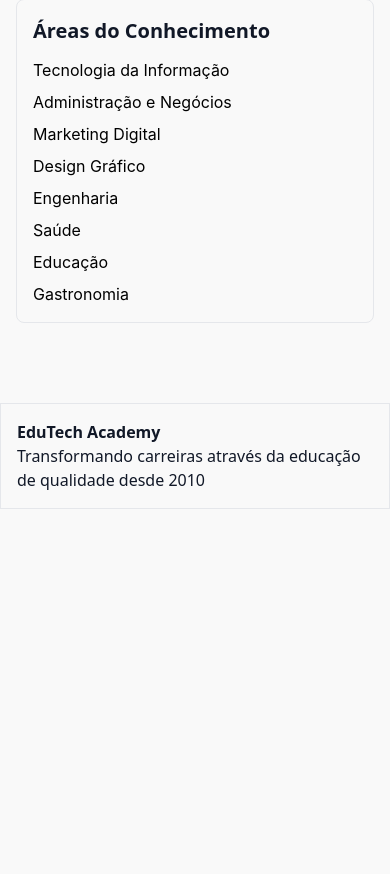
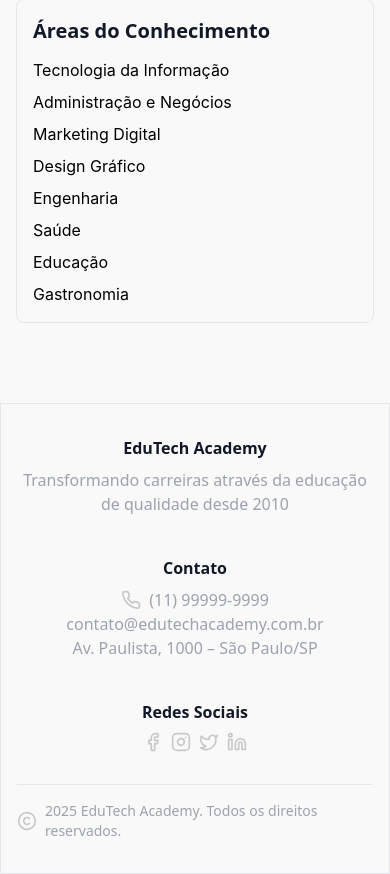
Before and after one commit to matheusengell/Atividade-pr-tica-Front-End, a plain HTML site: page index.html in a window 390 px wide. Shown: the part 3099-3973 px from the top of the page. Before the commit the page ends 3608 px from the top, so only its background shows below. Drawn offline with nearby package versions, Linux system fonts and the light colour scheme.

Commit message:
finaliza parte do html mobile

```diff
--- a/index.html
+++ b/index.html
@@ -236,10 +236,38 @@
 
 
     <footer class="border mt-20 p-4 flex justify-center flex-col">
-        <div class="">
-            <h2 class="font-bold ">EduTech Academy</h2>
-            <p class="">Transformando carreiras através da educação de qualidade desde 2010</p>
+        <div class="text-center">
+            <h2 class="font-bold m-2 mt-4">EduTech Academy</h2>
+            <p class=" flex text-gray-400 ">Transformando carreiras através da educação de qualidade desde 2010</p>
         </div>
+
+         <div class="text-center">
+            <h2 class="font-bold m-2 mt-10">Contato</h2>
+            <p class=" flex justify-center text-gray-400 gap-2 items-center">
+                <img src="/assets/img/phone.svg" alt="telefone" class="w-5">
+                (11) 99999-9999</p>
+
+                <p class=" flex justify-center text-gray-400 gap-2 items-center">contato@edutechacademy.com.br</p>
+                 <p class=" flex justify-center text-gray-400 gap-2 items-center">Av. Paulista, 1000 – São Paulo/SP</p>
+
+        </div>
+
+         <div class="text-center">
+            <h2 class="font-bold m-2 mt-10">Redes Sociais</h2>
+           <div class="flex gap-2 justify-center">
+            <img src="/assets/img/facebook.svg" alt="" class="w-5">
+            <img src="/assets/img/instagram.svg" alt="" class="w-5">
+            <img src="/assets/img/twitter.svg" alt="" class="w-5">
+            <img src="/assets/img/linkedin.svg" alt="" class="w-5">
+            </div>
+        </div>
+
+       <div class="border-t mt-8 py-4">
+    <p class="flex items-center justify-center gap-2 text-gray-400 text-sm">
+        <img src="/assets/img/copyright.svg" alt="" class="w-5">
+        <span>2025 EduTech Academy. Todos os direitos reservados.</span>
+    </p>
+</div>
     </footer>
 
 
```
